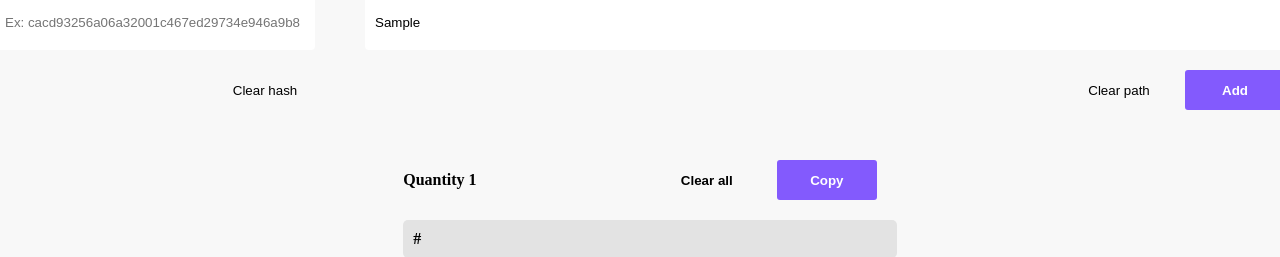
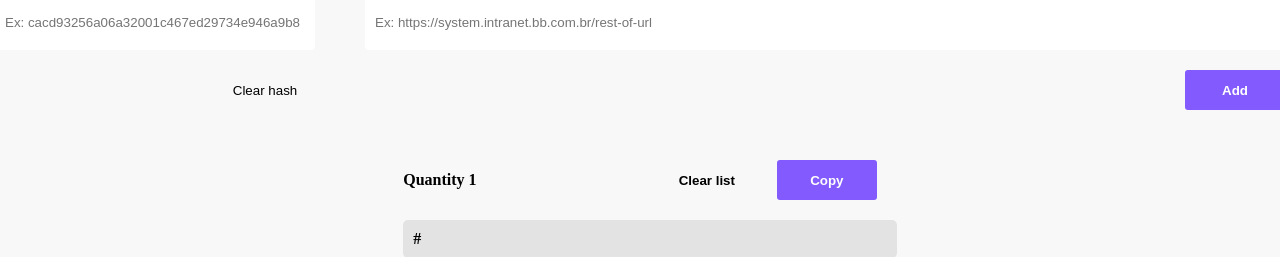
Before and after one commit to AndersonAndrad/util-work-reactjs, a React (Create React App) app: page / in a window 1280 px wide. Both pictures are taken after typing "Sample" into the empty fields and a click on the button "Add". Shown: the part 439-696 px from the top of the page. Built offline with nearby package versions, Linux system fonts and the light colour scheme.

Commit message:
refactor - remove url when add to list and clear only list

```diff
--- a/src/pages/UtilPath/index.tsx
+++ b/src/pages/UtilPath/index.tsx
@@ -1,52 +1,44 @@
 // dependencies
 import { useState } from 'react'
 import { v4 as uuid } from 'uuid'
-
 // images
 import LogoGitHub from '../../assets/GitHub-Mark-120px-plus.png'
-
 // styles
 import './styles.scss'
-
 // types
 interface IFinalUrl {
-  id: string;
-  url: string;
+  id: string
+  url: string
 }
 
-export default function UtilPage(){
-  const [ hash, setHash ] = useState('')
-  const [ url, setUrl ] = useState('')
-  const [ finalUrl, setFinalUrl ] = useState<IFinalUrl[]>([])
+export default function UtilPage () {
+  const [hash, setHash] = useState( '' )
+  const [url, setUrl] = useState( '' )
+  const [finalUrl, setFinalUrl] = useState<IFinalUrl[]>( [] )
 
-  function handleClearHash(){
-    setHash('')
+  function handleClearHash () {
+    setHash( '' )
   }
 
-  function handleClearUrl(){
-    setUrl('')
+  function handleClearList () {
+    setFinalUrl( [] )
   }
 
-  function handleClearAll(){
-    setHash('')
-    setUrl('')
-    setFinalUrl([])
+  function handleCreatePath () {
+    setFinalUrl( [{ id: uuid(), url: `${url.slice( 34 )}#${hash.slice( 0, 10 )}` }, ...finalUrl] )
+    setUrl( '' )
   }
 
-  function handleCreatePath(){
-    setFinalUrl([...finalUrl, {id: uuid(), url:`${url.slice(34)}#${hash.slice(0,10)}`}])
+  function handleCopyToClipBoard () {
+    let textToCopy = ''
+    finalUrl.map( ( { url }: IFinalUrl ): void => {
+      textToCopy = url + `\n\n` + textToCopy
+    } )
+
+    navigator.clipboard.writeText( textToCopy )
   }
 
-  function handleCopyToClipBoard(){
-    let  textToCopy = ''
-    finalUrl.map(({url}: IFinalUrl): void => {
-      textToCopy = url  + `\n\n` + textToCopy
-    })
-
-    navigator.clipboard.writeText(textToCopy)
-  }
-
-  return(
+  return (
     <div className='content'>
       <div className='presentation'>
         <img src="https://avatars.githubusercontent.com/andersonandrad" alt="github.com/andersonandrad" />
@@ -63,15 +55,14 @@ export default function UtilPage(){
       </div>
       <div className='inputs'>
         <div>
-          <input type="text" className='mediumInput' onChange={event => setHash(event.target.value)} value={hash}  placeholder='Ex: cacd93256a06a32001c467ed29734e946a9b8'/>
+          <input type="text" className='mediumInput' onChange={event => setHash( event.target.value )} value={hash} placeholder='Ex: cacd93256a06a32001c467ed29734e946a9b8' />
           <div className='buttons'>
             <button className='clearButton' onClick={handleClearHash}>Clear hash</button>
           </div>
         </div>
         <div>
-          <input type="text" onChange={event => setUrl(event.target.value)} value={url} placeholder='Ex: https://system.intranet.bb.com.br/rest-of-url'/>
+          <input type="text" onChange={event => setUrl( event.target.value )} value={url} placeholder='Ex: https://system.intranet.bb.com.br/rest-of-url' />
           <div className='buttons'>
-            <button className='clearButton' onClick={handleClearUrl}>Clear path</button>
             <button className='confirmationButton' onClick={handleCreatePath}>Add</button>
           </div>
         </div>
@@ -81,19 +72,19 @@ export default function UtilPage(){
           <div className='headerPaths'>
             <span>Quantity {finalUrl.length}</span>
             <div>
-                <button className='clearButton' onClick={handleClearAll}>Clear all</button>
-                <button onClick={handleCopyToClipBoard}>Copy</button>
+              <button className='clearButton' onClick={handleClearList}>Clear list</button>
+              <button onClick={handleCopyToClipBoard}>Copy</button>
             </div>
           </div>
         )}
 
-        {finalUrl.map(url => {
+        {finalUrl.map( url => {
           return (
             <div key={url.id} className='contentPath'>
               {url.url}
             </div>
           )
-        })}
+        } )}
       </div>
     </div>
   )
```
